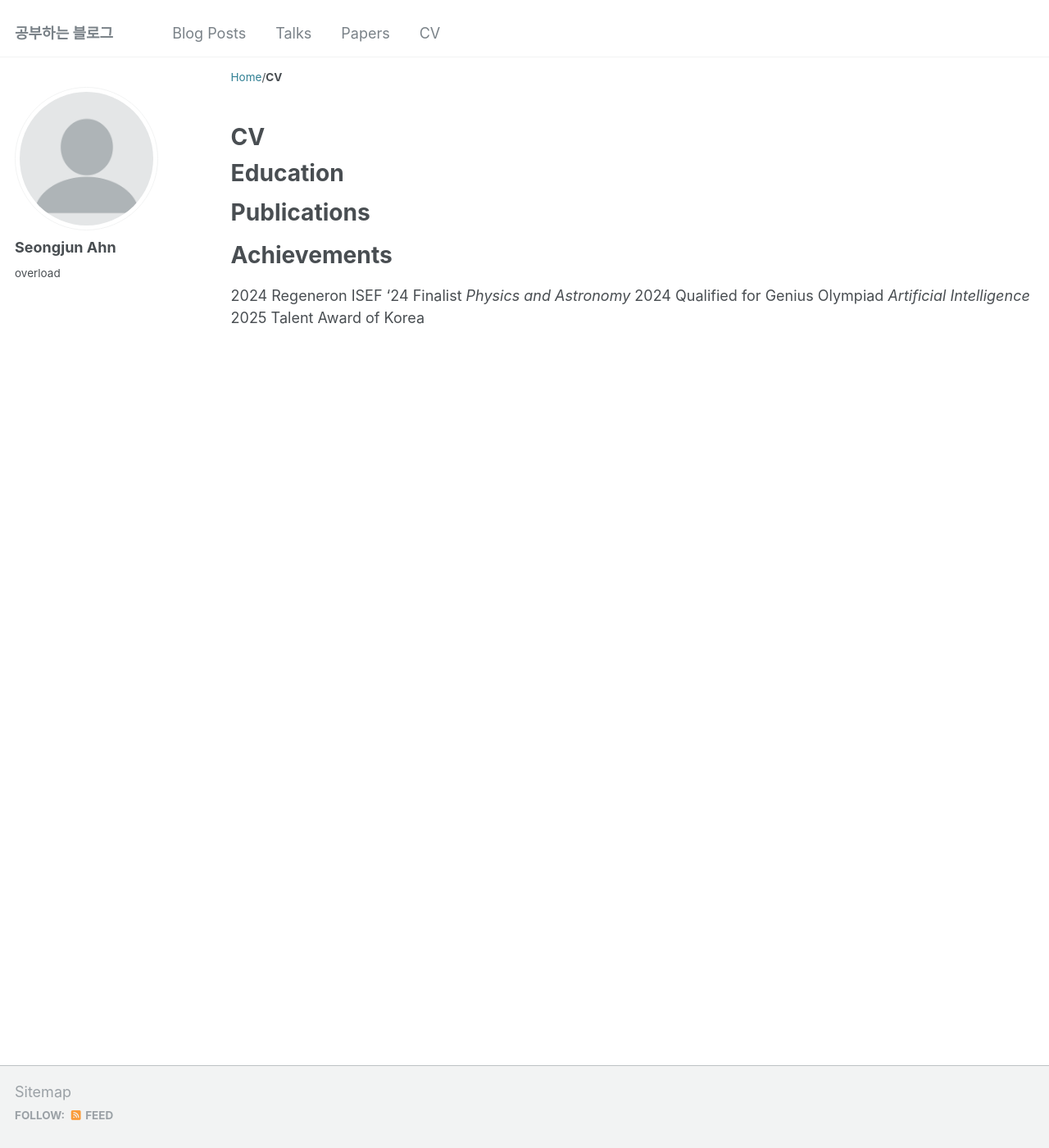
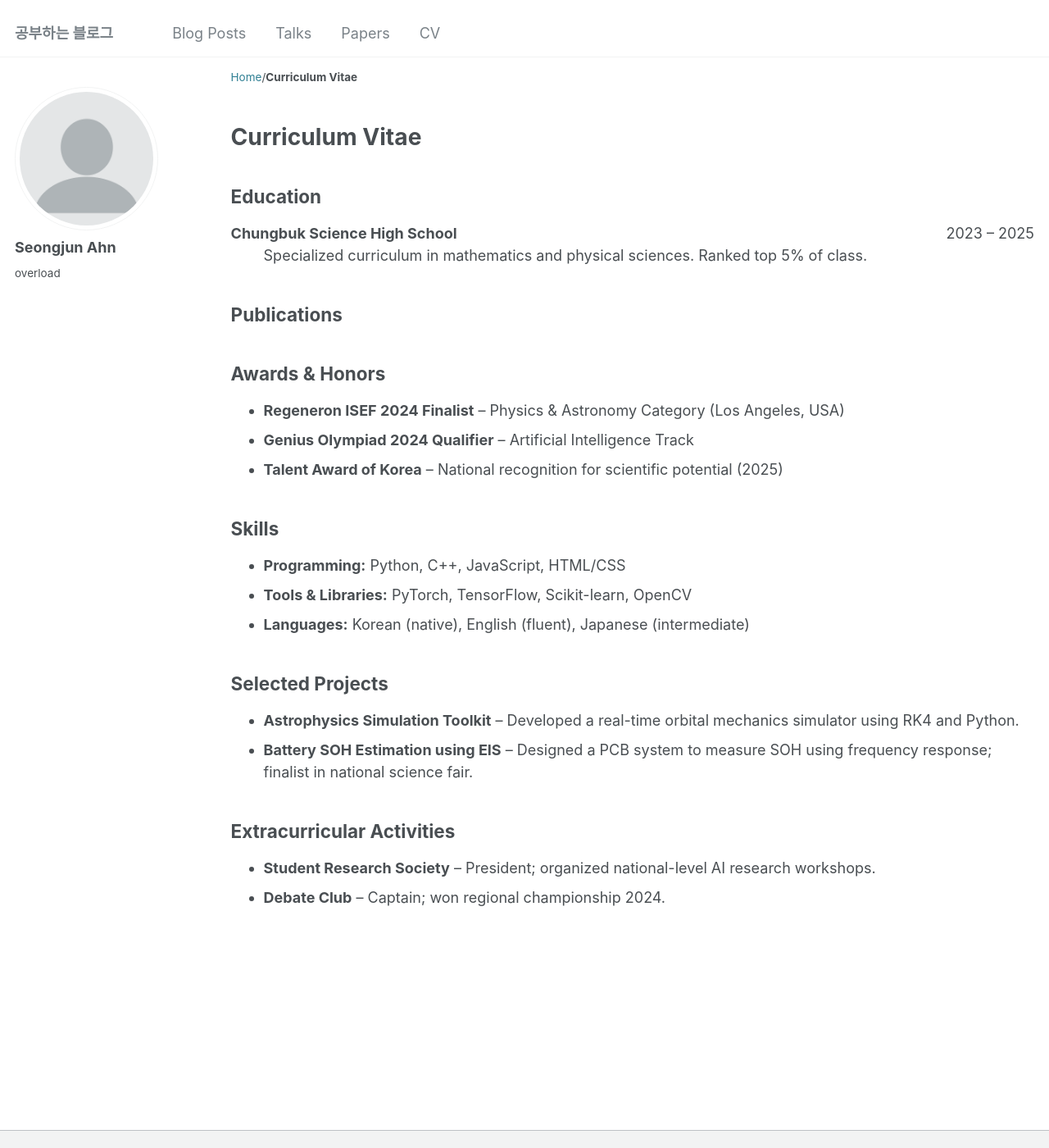
Before and after one commit to Gyvichi/gyvichi.github.io, a Jekyll site: the page built from _pages/cv.md, in a window 1280 px wide and 1400 px high. Shown: the whole window at 82% size. Built offline with Jekyll 4.4.1, drawn with Linux system fonts in a browser that asks for light colours.

Commit message:
Update cv.md

```diff
--- a/_pages/cv.md
+++ b/_pages/cv.md
@@ -1,6 +1,6 @@
 ---
 layout: archive
-title: "CV"
+title: "Curriculum Vitae"
 permalink: /cv/
 author_profile: true
 redirect_from:
@@ -9,18 +9,53 @@ redirect_from:
 
 {% include base_path %}
 
-Education
-======
+<section id="education">
+  <h2>Education</h2>
+  <dl>
+    <dt><strong>Chungbuk Science High School</strong> &nbsp; <span style="float:right;">2023 – 2025</span></dt>
+    <dd>Specialized curriculum in mathematics and physical sciences. Ranked top 5% of class.</dd>
+  </dl>
+</section>
 
+<section id="publications">
+  <h2>Publications</h2>
+  <ul>
+    {% for post in site.publications reversed %}
+      {% include archive-single-cv.html %}
+    {% endfor %}
+  </ul>
+</section>
 
-Publications
-======
-  <ul>{% for post in site.publications reversed %}
-    {% include archive-single-cv.html %}
-  {% endfor %}</ul>
+<section id="achievements">
+  <h2>Awards & Honors</h2>
+  <ul>
+    <li><strong>Regeneron ISEF 2024 Finalist</strong> – Physics & Astronomy Category (Los Angeles, USA)</li>
+    <li><strong>Genius Olympiad 2024 Qualifier</strong> – Artificial Intelligence Track</li>
+    <li><strong>Talent Award of Korea</strong> – National recognition for scientific potential (2025)</li>
+  </ul>
+</section>
 
-Achievements
-======
-2024 Regeneron ISEF '24 Finalist *Physics and Astronomy*
-2024 Qualified for Genius Olympiad *Artificial Intelligence*
-2025 Talent Award of Korea
+<section id="skills">
+  <h2>Skills</h2>
+  <ul>
+    <li><strong>Programming:</strong> Python, C++, JavaScript, HTML/CSS</li>
+    <li><strong>Tools & Libraries:</strong> PyTorch, TensorFlow, Scikit-learn, OpenCV</li>
+    <li><strong>Languages:</strong> Korean (native), English (fluent), Japanese (intermediate)</li>
+  </ul>
+</section>
+
+<section id="projects">
+  <h2>Selected Projects</h2>
+  <ul>
+    <li><strong>Astrophysics Simulation Toolkit</strong> – Developed a real-time orbital mechanics simulator using RK4 and Python.</li>
+    <li><strong>Battery SOH Estimation using EIS</strong> – Designed a PCB system to measure SOH using frequency response; finalist in national science fair.</li>
+  </ul>
+</section>
+
+<section id="extracurricular">
+  <h2>Extracurricular Activities</h2>
+  <ul>
+    <li><strong>Student Research Society</strong> – President; organized national-level AI research workshops.</li>
+    <li><strong>Debate Club</strong> – Captain; won regional championship 2024.</li>
+  </ul>
+</section>
```
